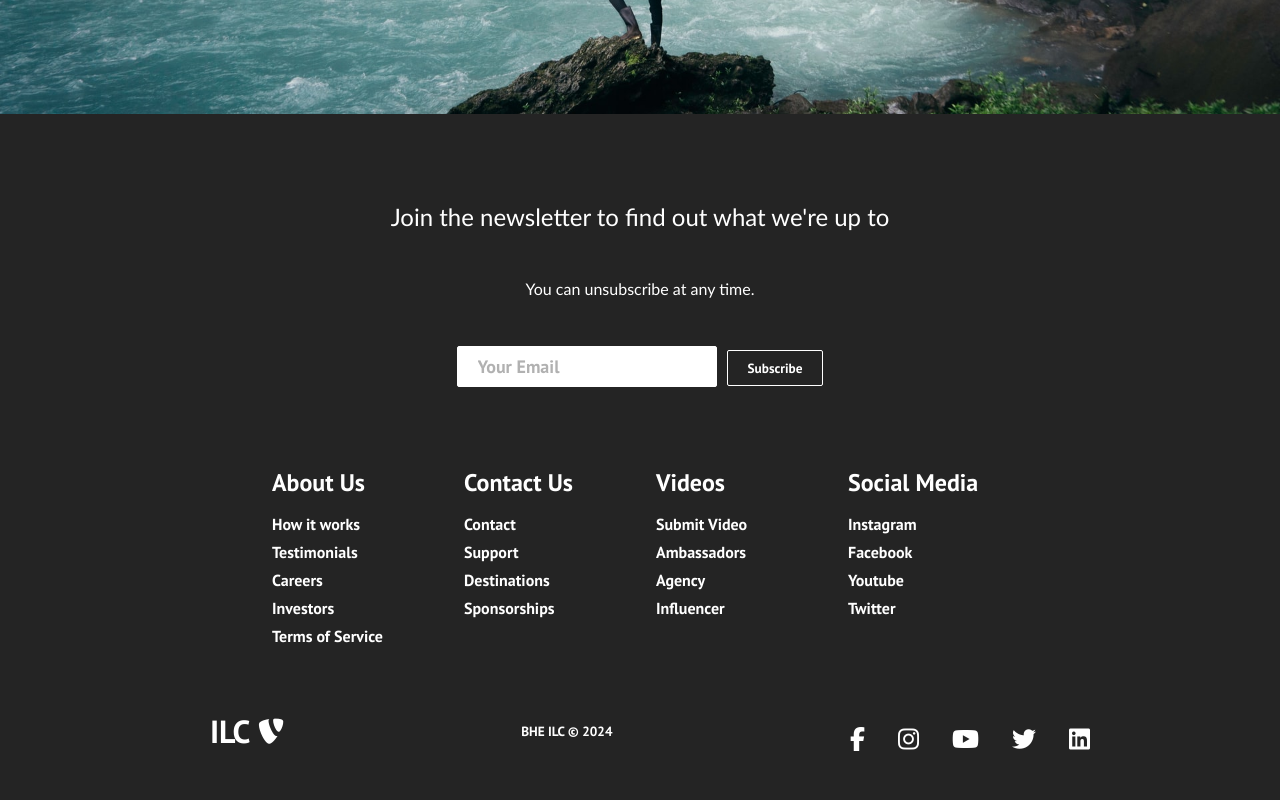
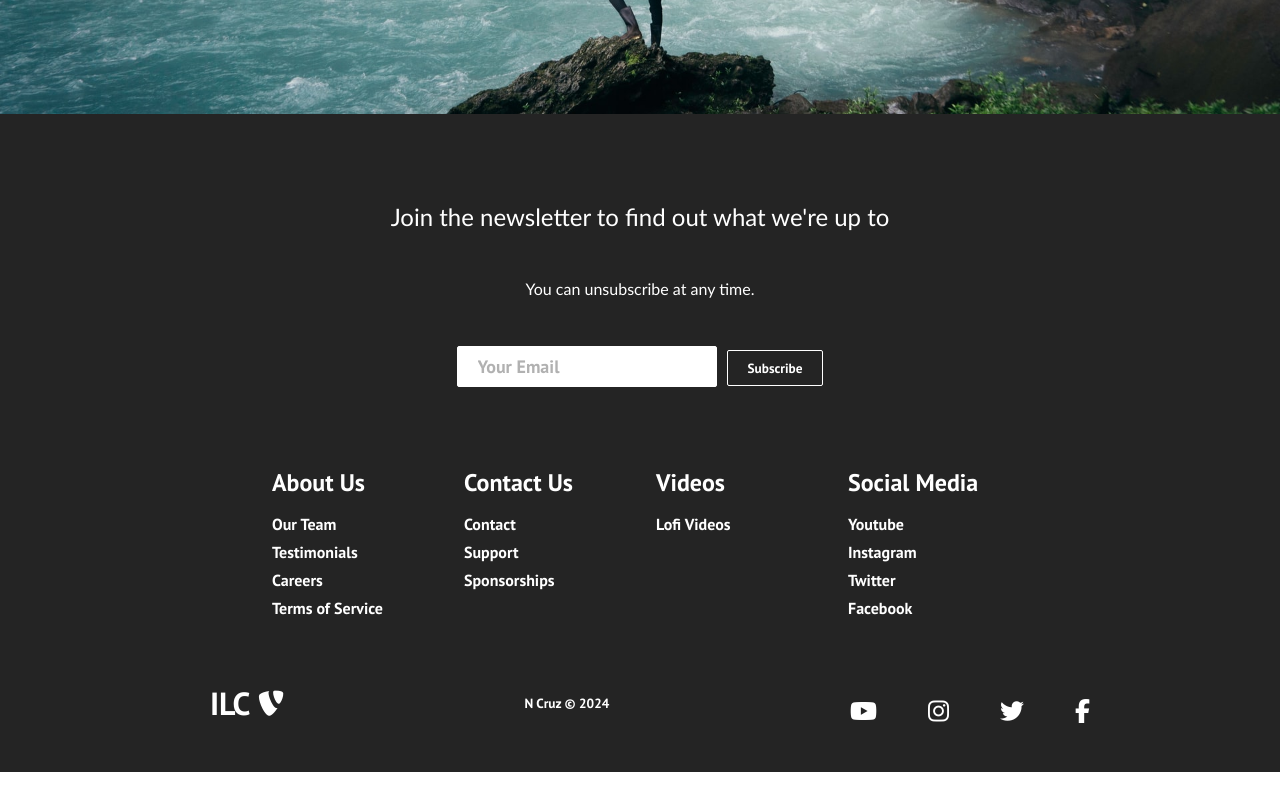
Before and after one commit to crzn24/morning-meeting-app, a React (Vite) app: page /sounds in a window 1280 px wide. Shown: the part 686-1486 px from the top of the page. After the commit the page ends 1458 px from the top, so only its background shows below. Built offline with nearby package versions, Linux system fonts and the light colour scheme.

Commit message:
Comments out unnecessary parts of footer

```diff
--- a/src/components/Footer.jsx
+++ b/src/components/Footer.jsx
@@ -29,34 +29,36 @@ const Footer = () => {
         <div className="footer-link-wrapper">
           <div class="footer-link-items">
             <h2>About Us</h2>
-            <Link to="/sign-up">How it works</Link>
+            <Link to="/class">Our Team</Link>
+            {/* <Link to="/sign-up">How it works</Link> */}
             <Link to="/">Testimonials</Link>
             <Link to="/">Careers</Link>
-            <Link to="/">Investors</Link>
+            {/* <Link to="/">Investors</Link> */}
             <Link to="/">Terms of Service</Link>
           </div>
           <div class="footer-link-items">
             <h2>Contact Us</h2>
             <Link to="/">Contact</Link>
             <Link to="/">Support</Link>
-            <Link to="/">Destinations</Link>
+            {/* <Link to="/">Destinations</Link> */}
             <Link to="/">Sponsorships</Link>
           </div>
         </div>
         <div className="footer-link-wrapper">
           <div class="footer-link-items">
             <h2>Videos</h2>
-            <Link to="/">Submit Video</Link>
-            <Link to="/">Ambassadors</Link>
-            <Link to="/">Agency</Link>
-            <Link to="/">Influencer</Link>
+            <Link to="/lofi">Lofi Videos</Link>
+            {/* <Link to="/">Submit Video</Link> */}
+            {/* <Link to="/">Ambassadors</Link> */}
+            {/* <Link to="/">Agency</Link> */}
+            {/* <Link to="/">Influencer</Link> */}
           </div>
           <div class="footer-link-items">
             <h2>Social Media</h2>
+            <Link to="/">Youtube</Link>
             <Link to="/">Instagram</Link>
+            <Link to="/">Twitter</Link>
             <Link to="/">Facebook</Link>
-            <Link to="/">Youtube</Link>
-            <Link to="/">Twitter</Link>
           </div>
         </div>
       </div>
@@ -67,15 +69,15 @@ const Footer = () => {
               ILC <i className="fab fa-typo3"></i>
             </Link>
           </div>
-          <small className="website-rights">BHE ILC © 2024</small>
+          <small className="website-rights">N Cruz © 2024</small>
           <div className="social-icons">
             <Link
-              className="social-icon-link facebook"
+              class="social-icon-link youtube"
               to="/"
               target="_blank"
-              aria-label="Facebook"
+              aria-label="Youtube"
             >
-              <i className="fab fa-facebook-f"></i>
+              <i class="fab fa-youtube" />
             </Link>
             <Link
               className="social-icon-link instagram"
@@ -86,14 +88,6 @@ const Footer = () => {
               <i className="fab fa-instagram"></i>
             </Link>
             <Link
-              class="social-icon-link youtube"
-              to="/"
-              target="_blank"
-              aria-label="Youtube"
-            >
-              <i class="fab fa-youtube" />
-            </Link>
-            <Link
               class="social-icon-link twitter"
               to="/"
               target="_blank"
@@ -102,13 +96,21 @@ const Footer = () => {
               <i class="fab fa-twitter" />
             </Link>
             <Link
+              className="social-icon-link facebook"
+              to="/"
+              target="_blank"
+              aria-label="Facebook"
+            >
+              <i className="fab fa-facebook-f"></i>
+            </Link>
+            {/* <Link
               class="social-icon-link linkedin"
               to="/"
               target="_blank"
               aria-label="LinkedIn"
             >
               <i class="fab fa-linkedin" />
-            </Link>
+            </Link> */}
           </div>
         </div>
       </section>
```
